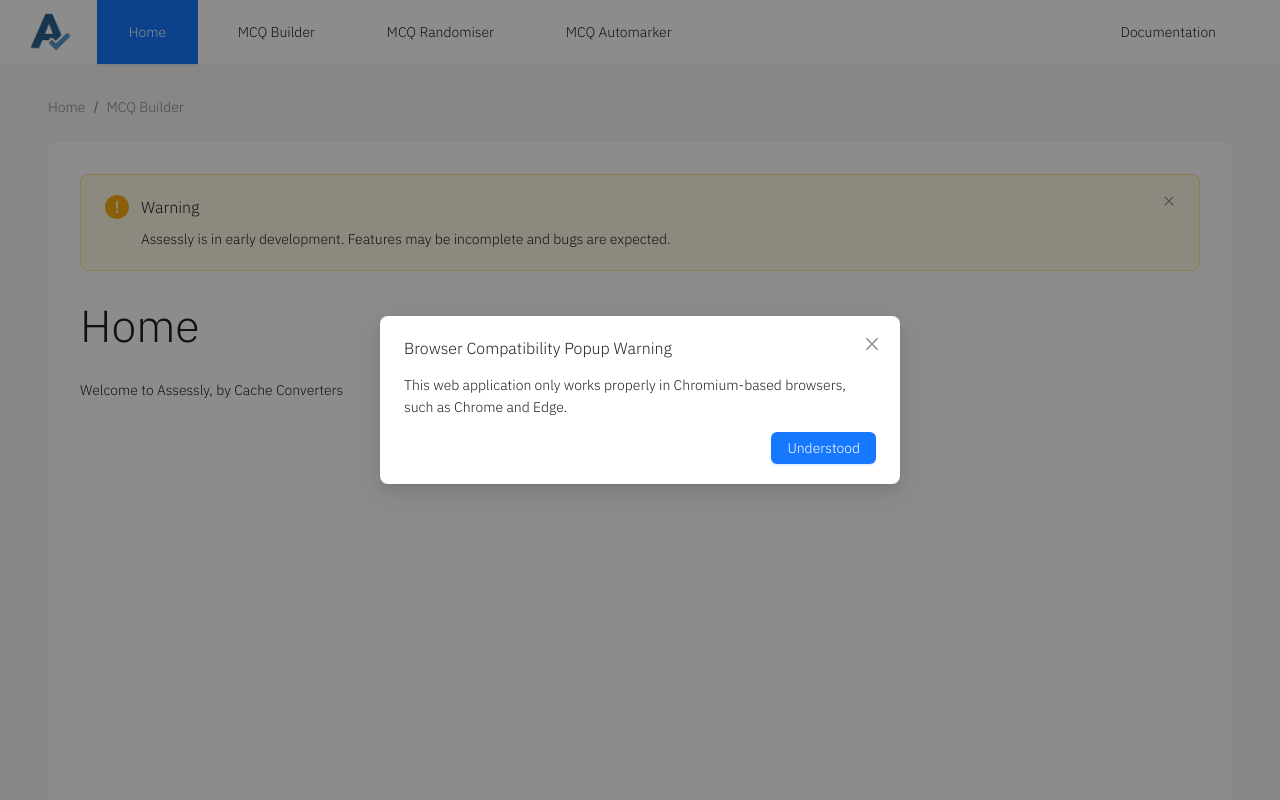
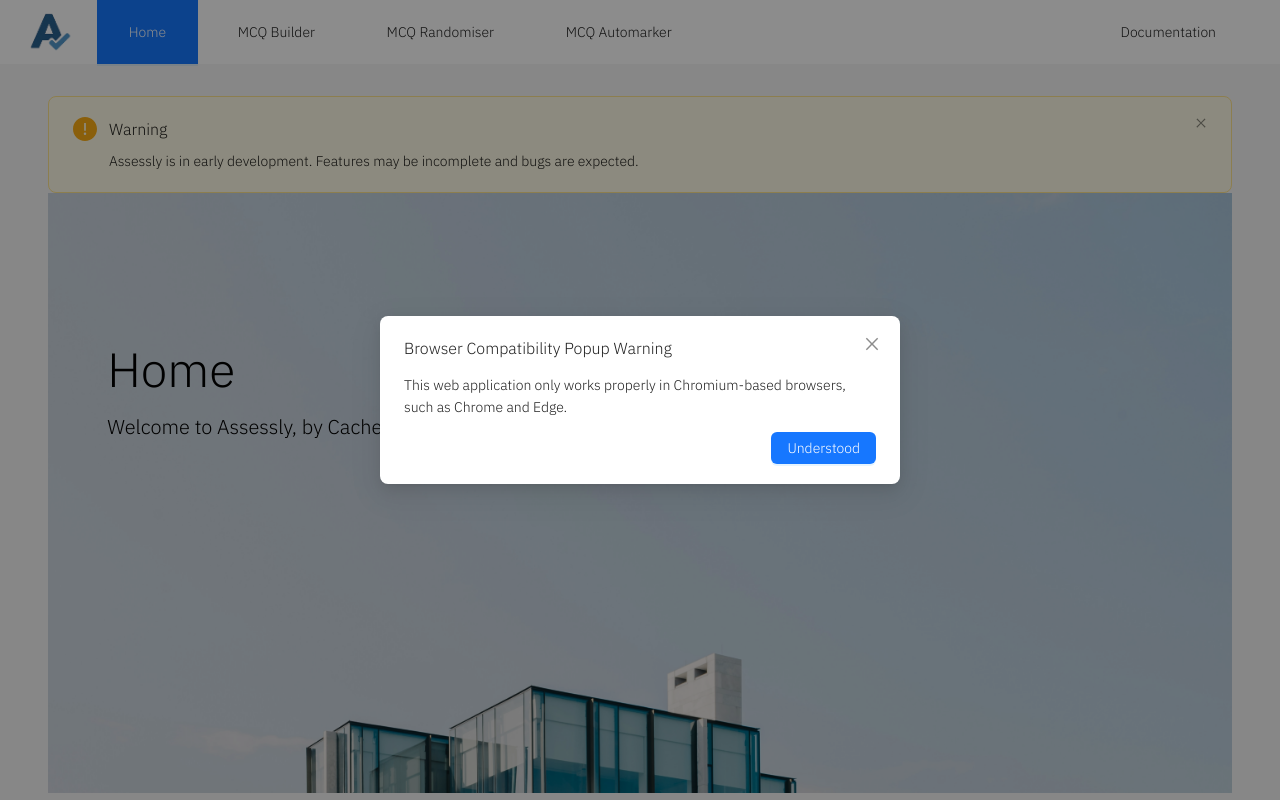
Before and after one commit to uoa-compsci399-2025-s1/capstone-project-2025-s1-team-11, a React (Vite) app in the folder client/: page / in a window 1280 px wide. Shown: the top 800 px of the page. Built offline with nearby package versions, Linux system fonts and the light colour scheme.

Commit message:
design changes to home page

```diff
--- a/client/src/components/Layout.jsx
+++ b/client/src/components/Layout.jsx
@@ -1,12 +1,15 @@
 import React from 'react';
 import { Layout, Breadcrumb, theme } from 'antd';
 import { Navigation } from "./navigation.jsx";
-import { Link } from 'react-router';
+import { Link, useLocation } from 'react-router';
 import logo from "../../public/AssesslyLogoSmall.png";
 
 const { Header, Content, Footer } = Layout;
 
 const MCQLayout = ({ children }) => {
+  const location = useLocation();
+  const isHome = location.pathname === "/";
+
   const {
     token: { colorBgContainer, borderRadiusLG },
   } = theme.useToken();
@@ -15,17 +18,23 @@ const MCQLayout = ({ children }) => {
     <Layout style={{ minHeight: '100vh', minWidth: '100vw', display: 'flex', flexDirection: 'column' }}>
       <Header
         style={{
-              backgroundColor: "#ffffff", // <-- makes the header white
+          backgroundColor: "#ffffff",
           display: 'flex',
           alignItems: 'center',
           padding: '0 24px'
         }}
       >
-            {/* update logo */}
-            <img src={logo} alt="Assessly Logo" style={{ height: "40px", marginRight: "24px" }} /><Navigation />
+        <img src={logo} alt="Assessly Logo" style={{ height: "40px", marginRight: "24px" }} />
+        <Navigation />
       </Header>
+
       <Content style={{ padding: '32px 48px', flex: 1 }}>
-        <div style={{maxWidth: '1200px', margin: '0 auto'}}>
+        {
+          isHome ? (
+            // If home page, no border, instead wrapped layout
+            children
+          ) : (
+            <div style={{ maxWidth: '1200px', margin: '0 auto' }}>
               <Breadcrumb style={{ marginBottom: '24px' }}>
                 <Breadcrumb.Item>
                   <Link to="/">Home</Link>
@@ -45,7 +54,10 @@ const MCQLayout = ({ children }) => {
                 {children}
               </div>
             </div>
+          )
+        }
       </Content>
+
       <Footer style={{ textAlign: 'center', padding: '16px 24px' }}>
         University of Auckland | {new Date().getFullYear()} | Created by Team 11 (Cache Converters)
       </Footer>
--- a/client/src/pages/home.jsx
+++ b/client/src/pages/home.jsx
@@ -1,12 +1,36 @@
-// src/pages/ExamFileManager.jsx
 import React from "react";
+import homePageImage from "../assets/homePageImage.jpg";
 
-const Home = ({  }) => {
+const Home = () => {
+    return (
+        <div style={{ position: "relative", width: "100%", maxHeight: "600px", overflow: "hidden" }}>
+            {/* Background Image */}
+            <img
+                src={homePageImage}
+                alt="Home"
+                style={{
+                    width: "100%",
+                    height: "600px",
+                    objectFit: "cover",
+                    display: "block"
+                }}
+            />
 
-    return (
-        <div>
-            <h1>Home</h1>
-            <p>Welcome to Assessly, by Cache Converters</p>
+            {/* Overlay Text */}
+            <div
+                style={{
+                    position: "absolute",
+                    top: "25%",
+                    left: "5%",
+                    color: "black",
+                    textAlign: "left"
+                }}
+            >
+                <h1 style={{ margin: 0, fontSize: "3rem" }}>Home</h1>
+                <p style={{ marginTop: "1rem", fontSize: "1.25rem" }}>
+                    Welcome to Assessly, by Cache Converters.
+                </p>
+            </div>
         </div>
     );
 };
```
Also changed, not shown: client/src/assets/homePageImage.jpg (added), 1 other file (tests, documents, lock files or other folders). Lines whose indentation alone changed are shown as unchanged.
